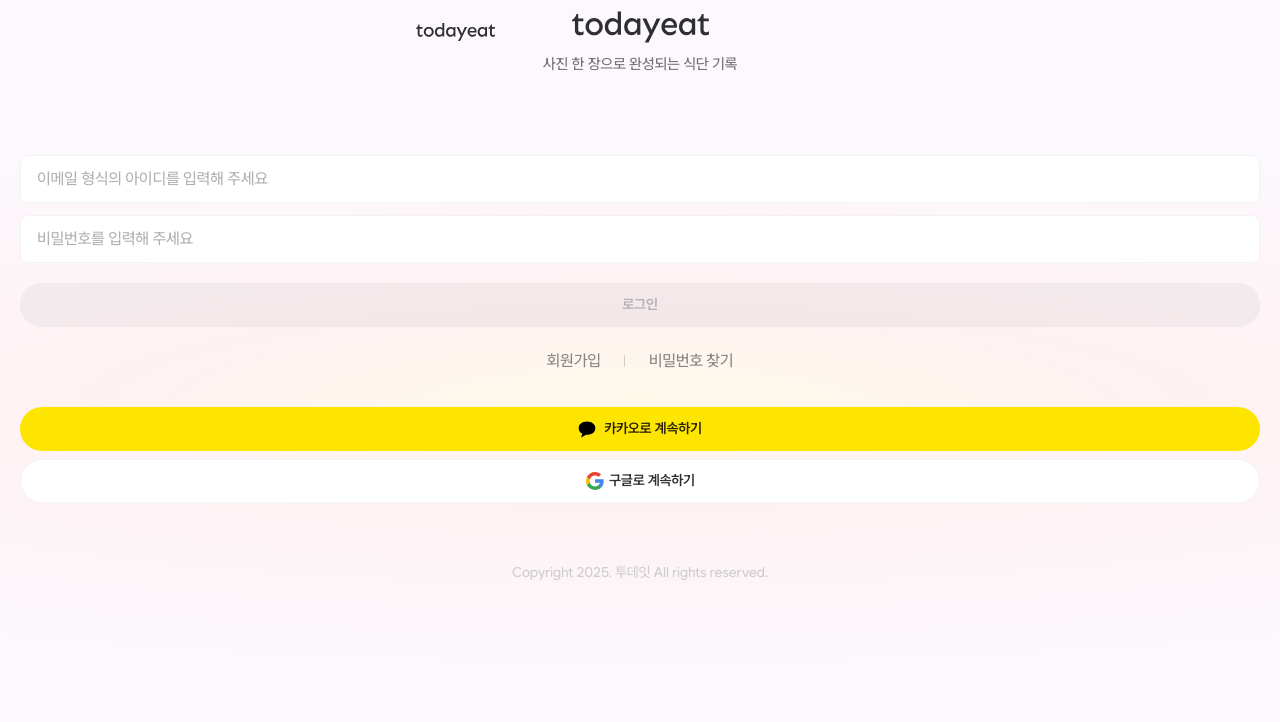
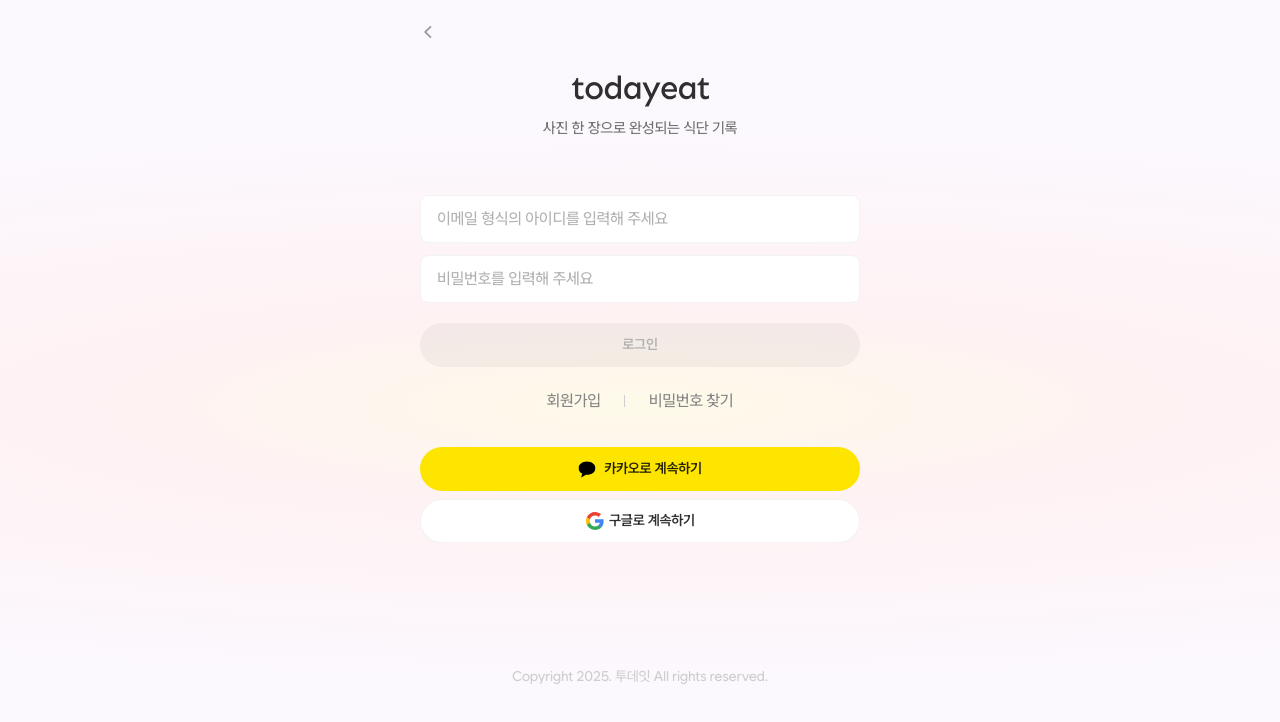
Before and after one commit to llddang/todayeat, a Next.js app: page /sign-in in a window 1280 px wide. Shown: the top 722 px of the page. Built offline with nearby package versions, Linux system fonts and the light colour scheme; no server answers.

Commit message:
design:#138 layout 잡아주기

```diff
--- a/src/app/(auth)/sign-in/layout.tsx
+++ b/src/app/(auth)/sign-in/layout.tsx
@@ -1,5 +1,5 @@
 import Footer from '@/components/commons/footer';
-import Header from '@/components/layouts/header';
+import HeaderBackButton from '@/components/layouts/header-back-button';
 
 const Layout = ({
   children
@@ -7,12 +7,11 @@ const Layout = ({
   children: React.ReactNode;
 }>) => {
   return (
-    <>
-      {/* TODO: Header 변경하기 */}
-      <Header />
-      {children}
+    <div className="temp-layout">
+      <HeaderBackButton />
+      <main className="py-layout">{children}</main>
       <Footer />
-    </>
+    </div>
   );
 };
 
--- a/src/app/(auth)/sign-in/page.tsx
+++ b/src/app/(auth)/sign-in/page.tsx
@@ -16,14 +16,13 @@ const SignInPage = () => {
           사진 한 장으로 완성되는 식단 기록
         </Typography>
       </div>
-      <section className="space-y-6 px-5 pb-8 pt-7">
-        <h3 className="sr-only">로그인 폼</h3>
+      <div className="space-y-6 px-5 pb-8 pt-7">
         <AuthSignInForm />
         <div className="flex flex-col gap-2">
           <AuthSignInWithKakaoButton />
           <AuthSignInWithGoogleButton />
         </div>
-      </section>
+      </div>
     </section>
   );
 };
```
